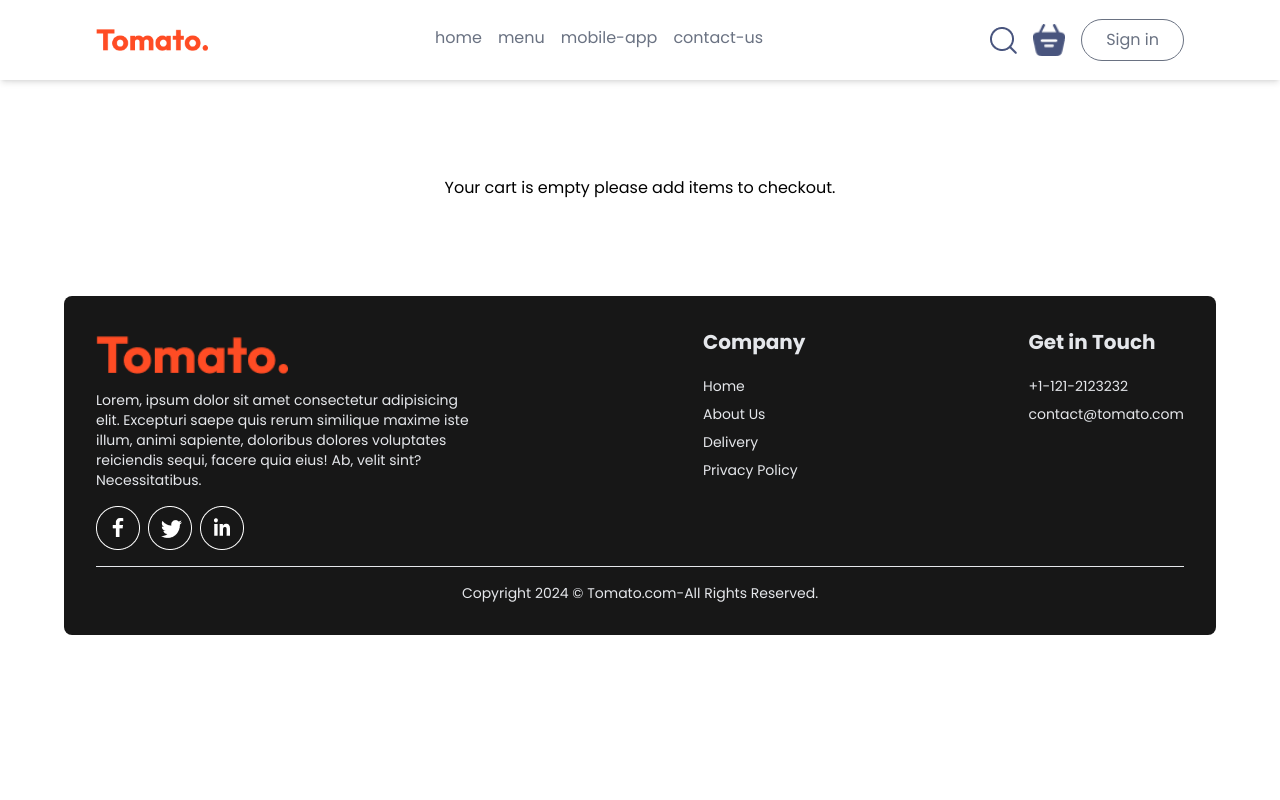
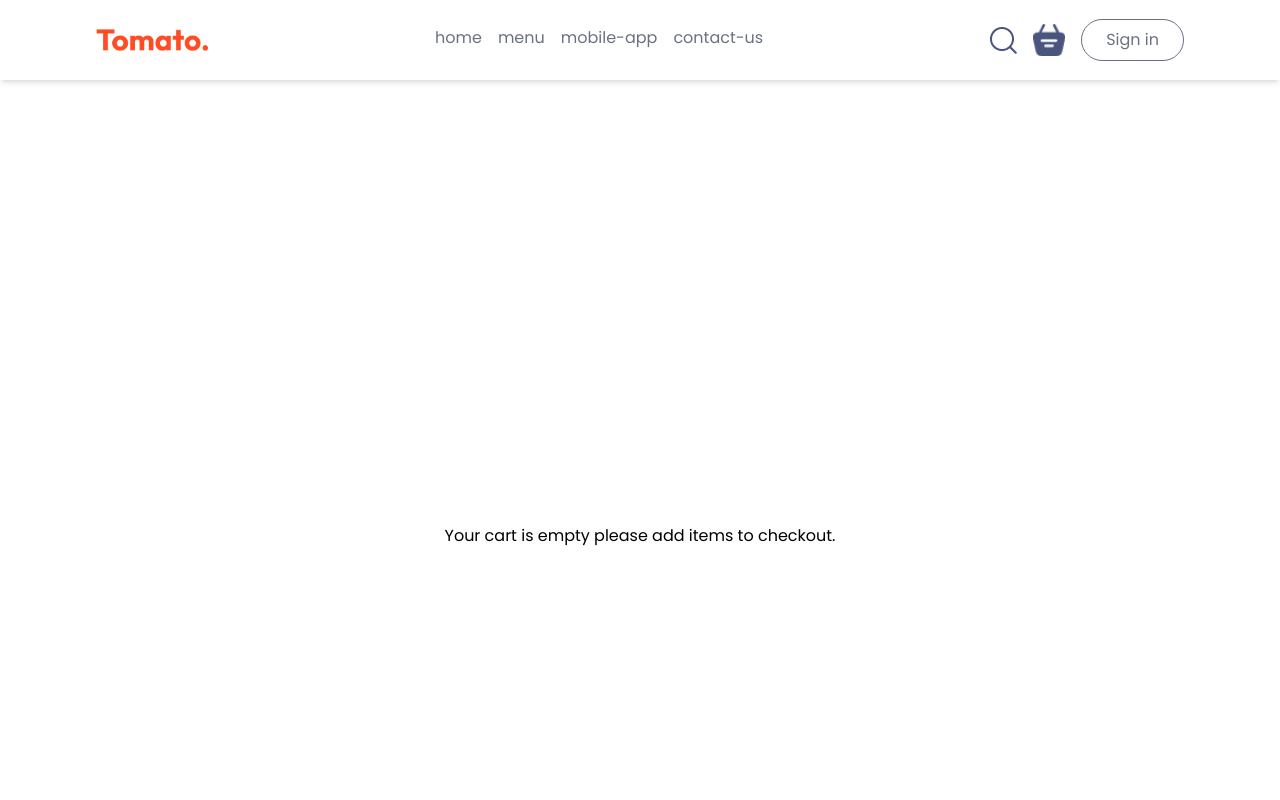
Before and after one commit to Prateek-ind/Food-delivery-App, a React (Vite) app: page /cart in a window 1280 px wide. Shown: the top 800 px of the page. Built offline with nearby package versions, Linux system fonts and the light colour scheme.

Commit message:
fix footer width

```diff
--- a/src/components/pages/Cart/Cart.jsx
+++ b/src/components/pages/Cart/Cart.jsx
@@ -20,7 +20,7 @@ const Cart = () => {
   const total = subtotal + deliveryFee;
 
   return (
-    <div className="pt-20 mt-24 w-full max-w-6xl mx-auto flex items-center justify-center">
+    <div className="pt-20 mt-24 w-full max-w-6xl mx-auto flex flex-col min-h-screen items-center justify-center">
       {Object.values(cartItems).reduce((a, b) => a + b, 0) > 0 ? (
         <div className="w-full px-4">
           <div className=" grid grid-cols-6 items-center gap-4 justify-center text-center font-semibold py-2">
--- a/src/components/pages/Checkout.jsx
+++ b/src/components/pages/Checkout.jsx
@@ -4,7 +4,7 @@ import CartTotal from "./Cart/CartTotal";
 
 const Checkout = () => {
   return (
-    <div className="pt-20 mt-24 w-full max-w-6xl mx-auto flex px-8 justify-between">
+    <div className="pt-20 mt-24 w-full max-w-6xl mx-auto mb-24 flex px-8 justify-between">
       <form className="flex  flex-col gap-2">
         <div className="flex gap-2">
           <Input  placeHolder="First Name"/>
--- a/src/components/pages/Footer.jsx
+++ b/src/components/pages/Footer.jsx
@@ -5,9 +5,9 @@ const Footer = () => {
   return (
     <footer
       id="contact-us"
-      className="bg-neutral-900 text-gray-200 p-8 mt-24 max-w-6xl mx-auto px-4 sm:px-6 lg:px-8 rounded-lg"
+      className="bg-neutral-900 text-gray-200  py-8  max-w-full mx-auto px-4 sm:px-6 lg:px-8 "
     >
-      <div className="w-full flex justify-between">
+      <div className="max-w-6xl mx-auto flex justify-between">
         <div className="w-48 sm:w-96">
           <img src={assets.logo} className="py-2 w-24 sm:w-48" alt="" />
           <p className="py-2 text-xs sm:text-sm">
```
